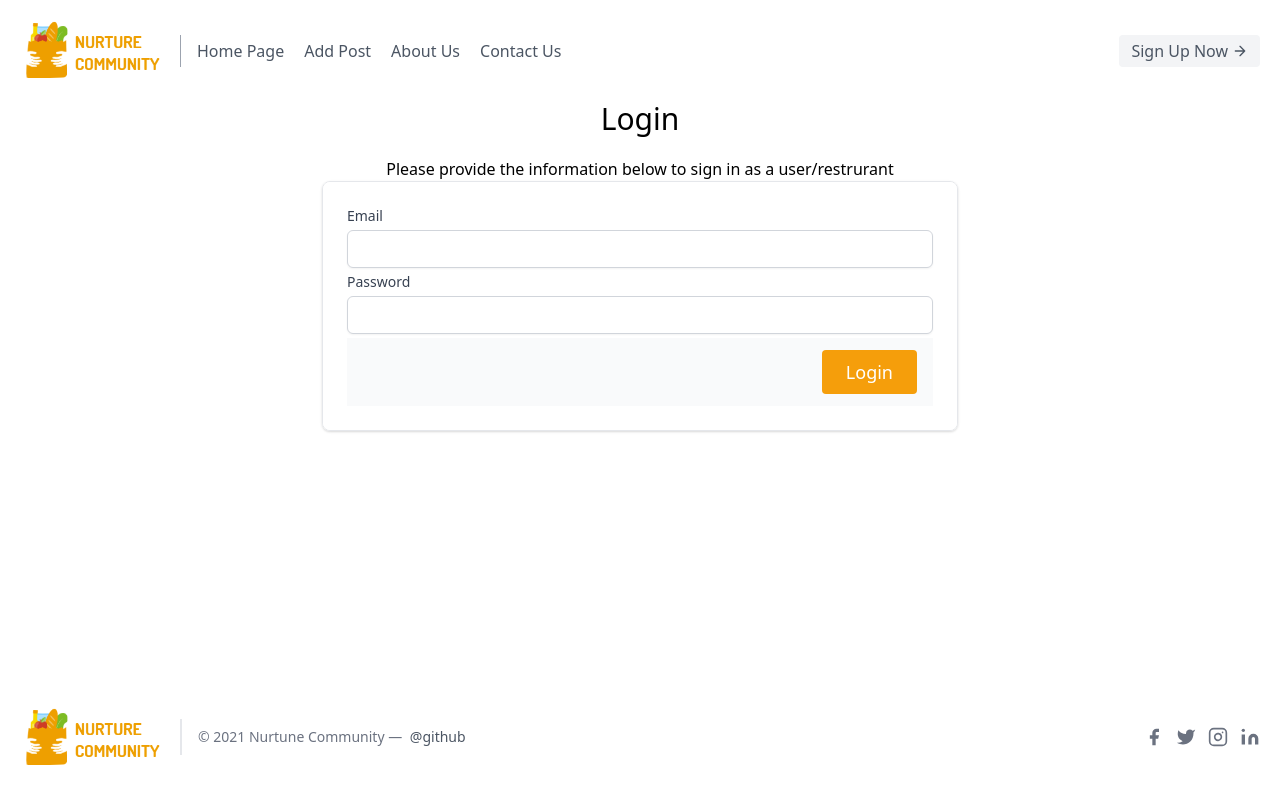
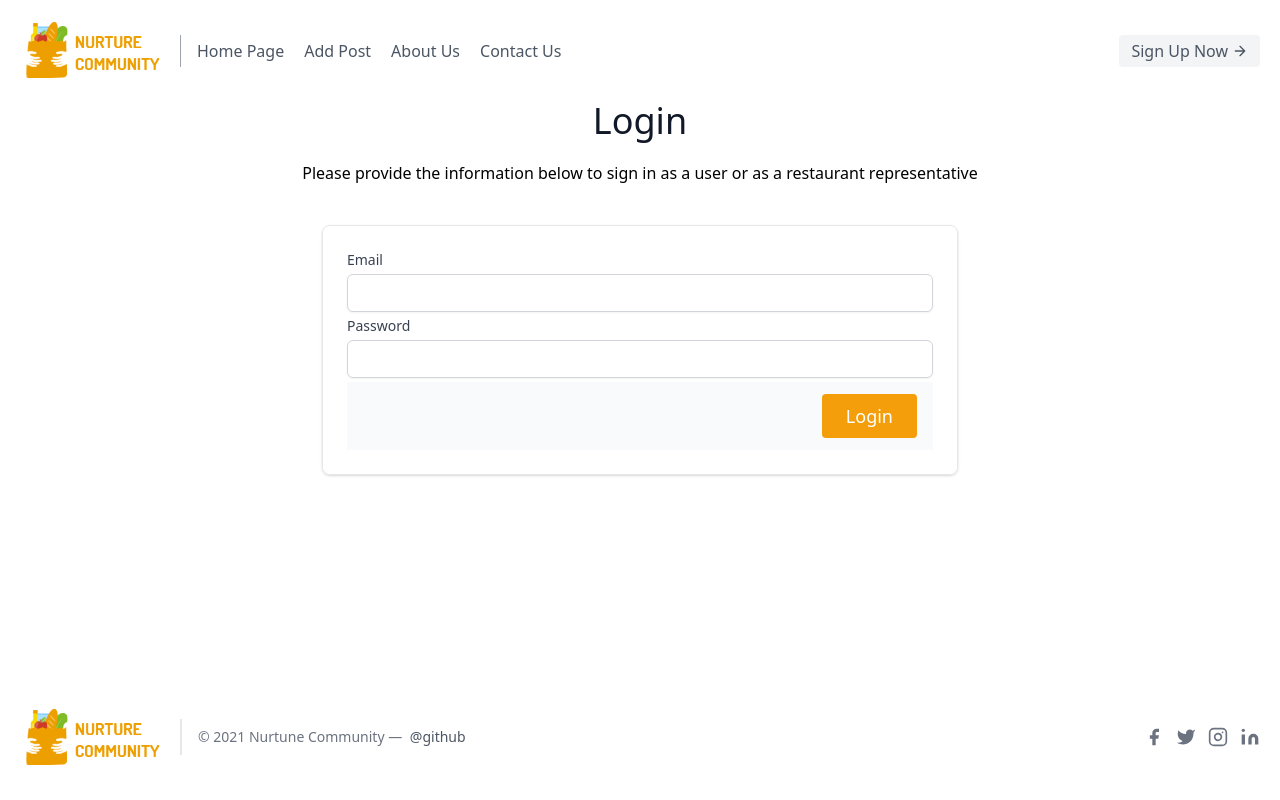
Before and after one commit to Anubha-31/Nurture-Community, a Vue app: page /login in a window 1280 px wide. Built offline with nearby package versions, Linux system fonts and the light colour scheme.

Commit message:
better heading

```diff
--- a/src/views/Login.vue
+++ b/src/views/Login.vue
@@ -4,10 +4,10 @@
     <div class="flex-grow">
       <div class="container mx-auto px-1">
         <div class="text-center">
-          <h1 class="text-3xl">Login</h1>
-          <p class="mt-5">Please provide the information below to sign in as a user/restrurant </p>
+          <h1 class="title-font sm:text-4xl text-3xl mb-4 font-medium text-gray-900">Login</h1>
+          <p class="mt-5">Please provide the information below to sign in as a user or as a restaurant representative </p>
         </div>
-        <div class="mt-1 md:mt-0 md:w-1/2 md:mx-auto">
+        <div class="mt-1 md:mt-10 md:w-1/2 md:mx-auto">
           <form action="#" method="POST">
             <div class="shadow overflow-hidden rounded-lg border border-gray-200">
               <div class="px-4 py-5 bg-white sm:p-6">
--- a/src/views/SignUp.vue
+++ b/src/views/SignUp.vue
@@ -13,7 +13,7 @@
     </header>
     <div class="container mx-auto px-6">
       <div class="text-center">
-        <h1 class="text-3xl">Sign up</h1>
+        <h1 class="title-font sm:text-4xl text-3xl mb-4 font-medium text-gray-900">Sign Up</h1>
         <p class="mt-5">Please provide the information below to sign up as a user</p>
       </div>
 
```
